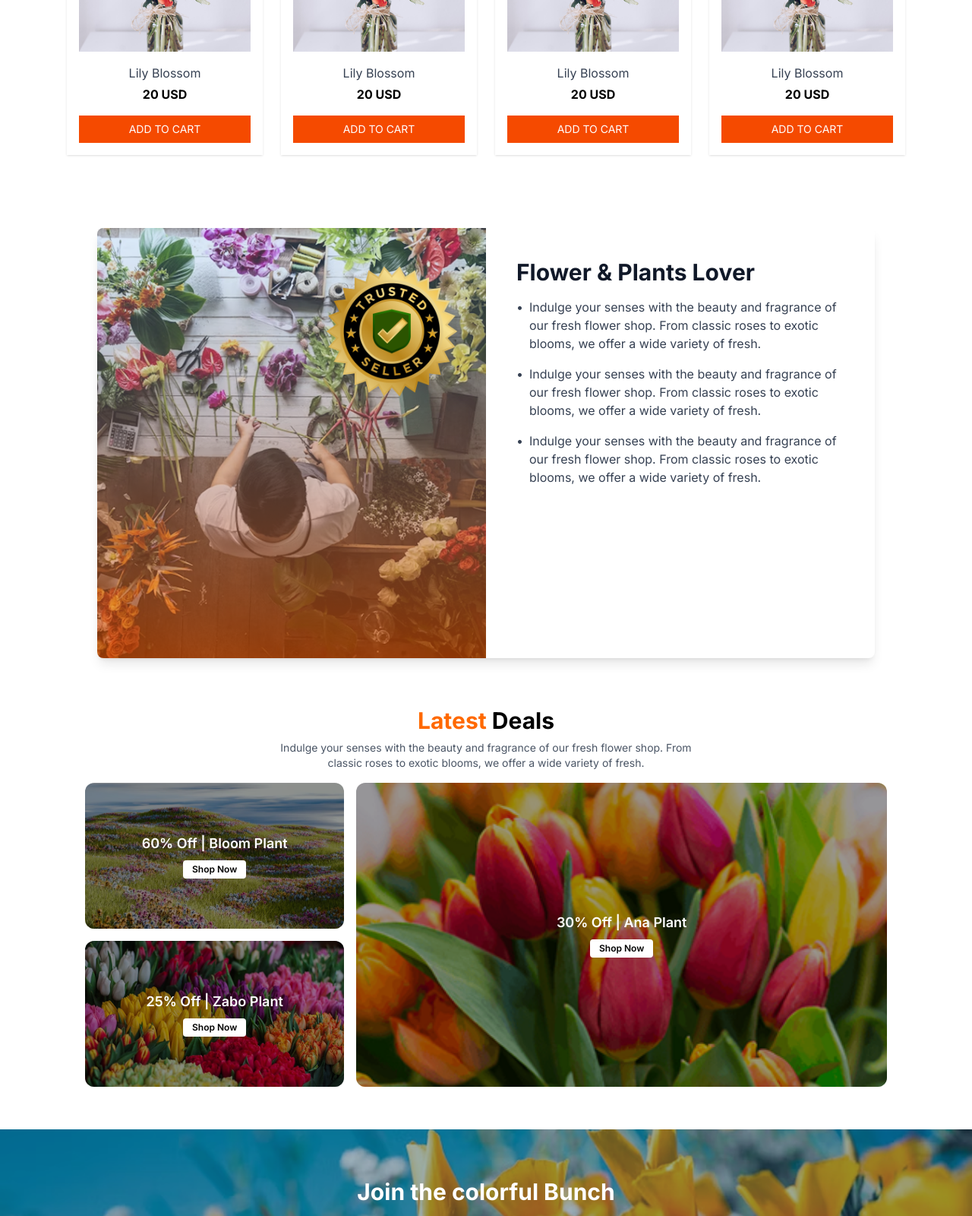
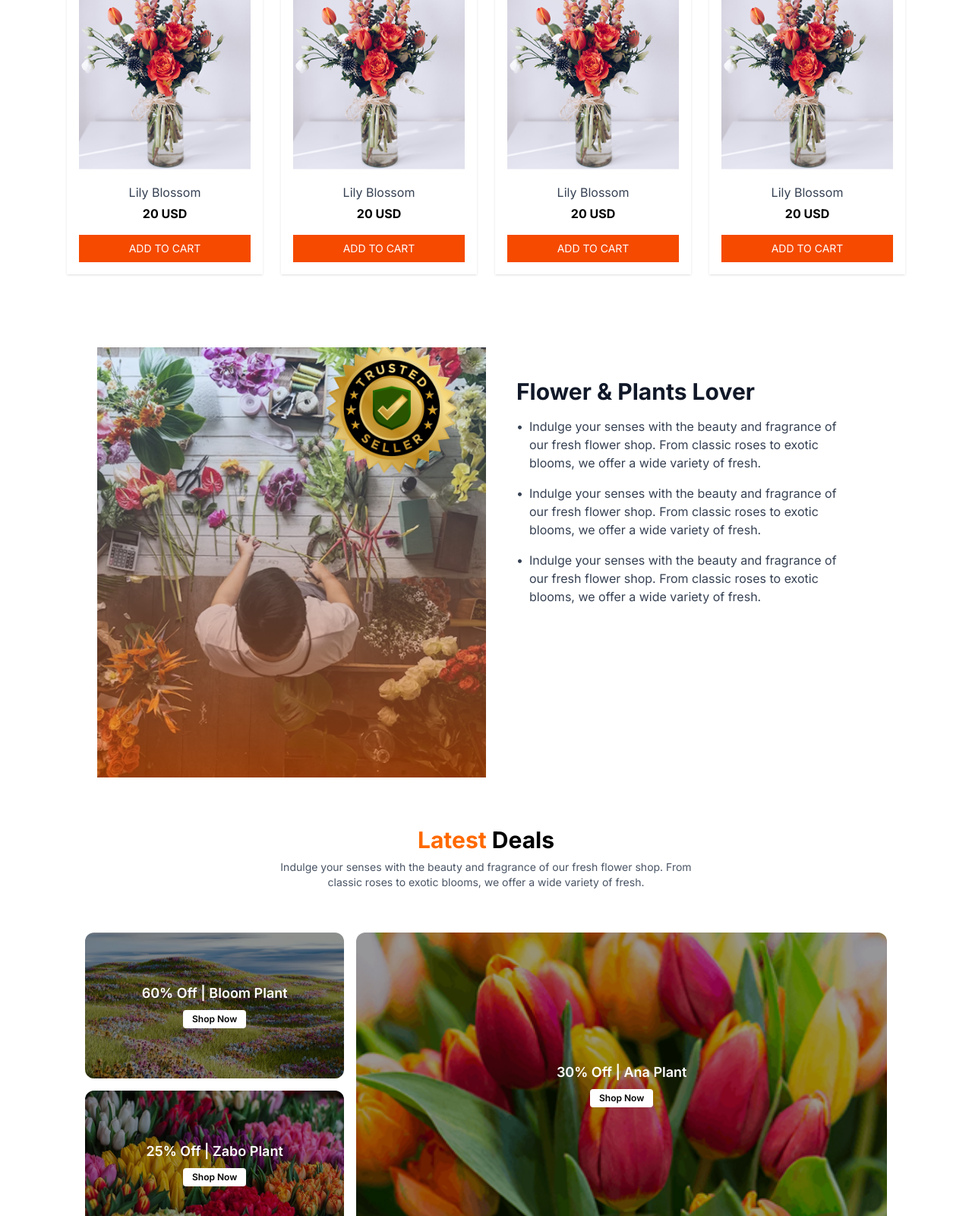
Before and after one commit to emon22830/B12A02-Flower-Website, a plain HTML site: page index.html in a window 1280 px wide. Shown: the part 1090-2690 px from the top of the page at 76% size. Drawn offline with nearby package versions, Linux system fonts and the light colour scheme.

Commit message:
final update

```diff
--- a/index.html
+++ b/index.html
@@ -9,9 +9,9 @@
 
 </head>
 <body class="inter-fonts">
-    <!-- HEADER SECTION -->
-    <header class="max-w-6xl mx-auto  p-6">
-        <!-- NAVBAR -->
+    <!-- Header Section -->
+    <header class="max-w-6xl mx-auto p-6">
+        <!-- Nabvar -->
         <nav class="flex items-center justify-between">
             <div>
                 <img src="assets/logo.png" alt="Logo" class="w-24 cursor-pointer">
@@ -27,8 +27,8 @@
 
         </nav>
 
-        <!-- HEADER CONTENT -->
-        <div class="mt-12 flex flex-col-reverse items-center justify-between lg:flex-row">
+        <!-- Header Content-->
+        <div class="mt-12 flex flex-col-reverse  items-center justify-between lg:flex-row">
             <div class="text-center lg:text-left">
                 <h1 class="text-3xl md:text-4xl lg:text-5xl font-bold leading-snug">
                     ALWAYS <span class="text-orange-600">FRESH FLOWERS</span>
@@ -66,7 +66,7 @@
                 <div class="grid grid-cols-2 md:grid-cols-3 lg:grid-cols-4 gap-6">
                     <!-- Product Card -->
                     <div class="bg-white shadow p-4 flex flex-col items-center text-center">
-                        <img src="assets/sample-flower-image.png" alt="Lily Blossom" class="w-full h-48 object-cover" />
+                        <img src="assets/sample-flower-image.png" alt="Lily Blossom" class="w-full h-full object-cover" />
                         <h3 class="mt-4 text-gray-700">Lily Blossom</h3>
                         <p class="font-bold mt-1">20 USD</p>
                         <button class="mt-4 cursor-pointer w-full bg-orange-600 text-white py-2 text-sm hover:bg-orange-700 transition">
@@ -76,7 +76,7 @@
 
                     <!-- Product Card -->
                     <div class="bg-white shadow p-4 flex flex-col items-center text-center">
-                        <img src="assets/sample-flower-image.png" alt="Lily Blossom" class="w-full h-48 object-cover" />
+                        <img src="assets/sample-flower-image.png" alt="Lily Blossom" class="w-full h-full object-cover" />
                         <h3 class="mt-4 text-gray-700">Lily Blossom</h3>
                         <p class="font-bold mt-1">20 USD</p>
                         <button class="mt-4 cursor-pointer w-full bg-orange-600 text-white py-2 text-sm hover:bg-orange-700 transition">
@@ -86,7 +86,7 @@
 
                     <!-- Product Card -->
                     <div class="bg-white shadow p-4 flex flex-col items-center text-center">
-                        <img src="assets/sample-flower-image.png" alt="Lily Blossom" class="w-full h-48 object-cover" />
+                        <img src="assets/sample-flower-image.png" alt="Lily Blossom" class="w-full h-full object-cover" />
                         <h3 class="mt-4 text-gray-700">Lily Blossom</h3>
                         <p class="font-bold mt-1">20 USD</p>
                         <button class="mt-4 cursor-pointer w-full bg-orange-600 text-white py-2 text-sm hover:bg-orange-700 transition">
@@ -96,7 +96,7 @@
 
                     <!-- Product Card -->
                     <div class="bg-white shadow p-4 flex flex-col items-center text-center">
-                        <img src="assets/sample-flower-image.png" alt="Lily Blossom" class="w-full h-48 object-cover" />
+                        <img src="assets/sample-flower-image.png" alt="Lily Blossom" class="w-full h-full object-cover" />
                         <h3 class="mt-4 text-gray-700">Lily Blossom</h3>
                         <p class="font-bold mt-1">20 USD</p>
                         <button class="mt-4 cursor-pointer w-full bg-orange-600 text-white py-2 text-sm hover:bg-orange-700 transition">
@@ -106,7 +106,7 @@
 
                     <!-- Product Card -->
                     <div class="bg-white shadow p-4 flex flex-col items-center text-center">
-                        <img src="assets/sample-flower-image.png" alt="Lily Blossom" class="w-full h-48 object-cover" />
+                        <img src="assets/sample-flower-image.png" alt="Lily Blossom" class="w-full h-full object-cover" />
                         <h3 class="mt-4 text-gray-700">Lily Blossom</h3>
                         <p class="font-bold mt-1">20 USD</p>
                         <button class="mt-4 cursor-pointer w-full bg-orange-600 text-white py-2 text-sm hover:bg-orange-700 transition">
@@ -116,7 +116,7 @@
 
                     <!-- Product Card -->
                     <div class="bg-white shadow p-4 flex flex-col items-center text-center">
-                        <img src="assets/sample-flower-image.png" alt="Lily Blossom" class="w-full h-48 object-cover" />
+                        <img src="assets/sample-flower-image.png" alt="Lily Blossom" class="w-full h-full object-cover" />
                         <h3 class="mt-4 text-gray-700">Lily Blossom</h3>
                         <p class="font-bold mt-1">20 USD</p>
                         <button class="mt-4 cursor-pointer w-full bg-orange-600 text-white py-2 text-sm hover:bg-orange-700 transition">
@@ -126,7 +126,7 @@
 
                     <!-- Product Card -->
                     <div class="bg-white shadow p-4 flex flex-col items-center text-center">
-                        <img src="assets/sample-flower-image.png" alt="Lily Blossom" class="w-full h-48 object-cover" />
+                        <img src="assets/sample-flower-image.png" alt="Lily Blossom" class="w-full h-full object-cover" />
                         <h3 class="mt-4 text-gray-700">Lily Blossom</h3>
                         <p class="font-bold mt-1">20 USD</p>
                         <button class="mt-4 cursor-pointer w-full bg-orange-600 text-white py-2 text-sm hover:bg-orange-700 transition">
@@ -136,7 +136,7 @@
 
                     <!-- Product Card -->
                     <div class="bg-white shadow p-4 flex flex-col items-center text-center">
-                        <img src="assets/sample-flower-image.png" alt="Lily Blossom" class="w-full h-48 object-cover" />
+                        <img src="assets/sample-flower-image.png" alt="Lily Blossom" class="w-full h-full object-cover" />
                         <h3 class="mt-4 text-gray-700">Lily Blossom</h3>
                         <p class="font-bold mt-1">20 USD</p>
                         <button class="mt-4 cursor-pointer w-full bg-orange-600 text-white py-2 text-sm hover:bg-orange-700 transition">
@@ -151,20 +151,21 @@
 
         <!-- Section: Flower & Plants Lover -->
         <section class=" max-w-6xl mx-auto  p-6 flex items-center justify-center">
-            <div class="bg-white shadow-lg rounded-lg overflow-hidden flex flex-col md:flex-row max-w-5xl w-full">
+            <div class=" overflow-hidden flex flex-col md:flex-row max-w-5xl w-full">
 
                 <!-- Image with Sticker -->
                 <div class="relative w-full md:w-1/2">
                     <img src="assets/flower-store.png" alt="Flower Shop" class="w-full h-full object-cover">
-                    <img src="assets/trusted-badge.png" alt="Trusted Seller"
-                        class="absolute top-4  right-1 w-48 md:w-55 lg:w-60 z-10">
+                   <div class="absolute  -top-10  right-1 w-48 md:w-55 lg:w-60 z-10  " >
+                    <img src="assets/trusted-badge.png" alt="Trusted Seller" >
+                   </div>
                 </div>
 
                 <!-- Text Content -->
                 <div class="w-full md:w-1/2 p-6 md:p-10">
                     <h2 class="text-2xl md:text-3xl font-bold text-gray-900 mb-4">Flower & Plants Lover</h2>
                     <ul class="space-y-4 text-gray-700 text-sm md:text-base">
-                        <li class="flex items-start space-x-2">
+                        <li class="flex items-start space-x-2 ">
                             <span>•</span>
                             <p>Indulge your senses with the beauty and fragrance of our fresh flower shop. From classic roses to
                                 exotic blooms, we offer a wide variety of fresh.</p>
@@ -199,7 +200,7 @@
             </p>
 
             <!-- Cards -->
-            <div class="grid grid-cols-1 md:grid-cols-3 gap-4 max-w-6xl mx-auto p-4  ">
+            <div class="grid grid-cols-1 md:grid-cols-3 gap-4 max-w-6xl mx-auto mt-10 p-4  ">
 
                 <div class="col-span-1 flex flex-col gap-4">
                     <div class="relative rounded-xl overflow-hidden">
```
